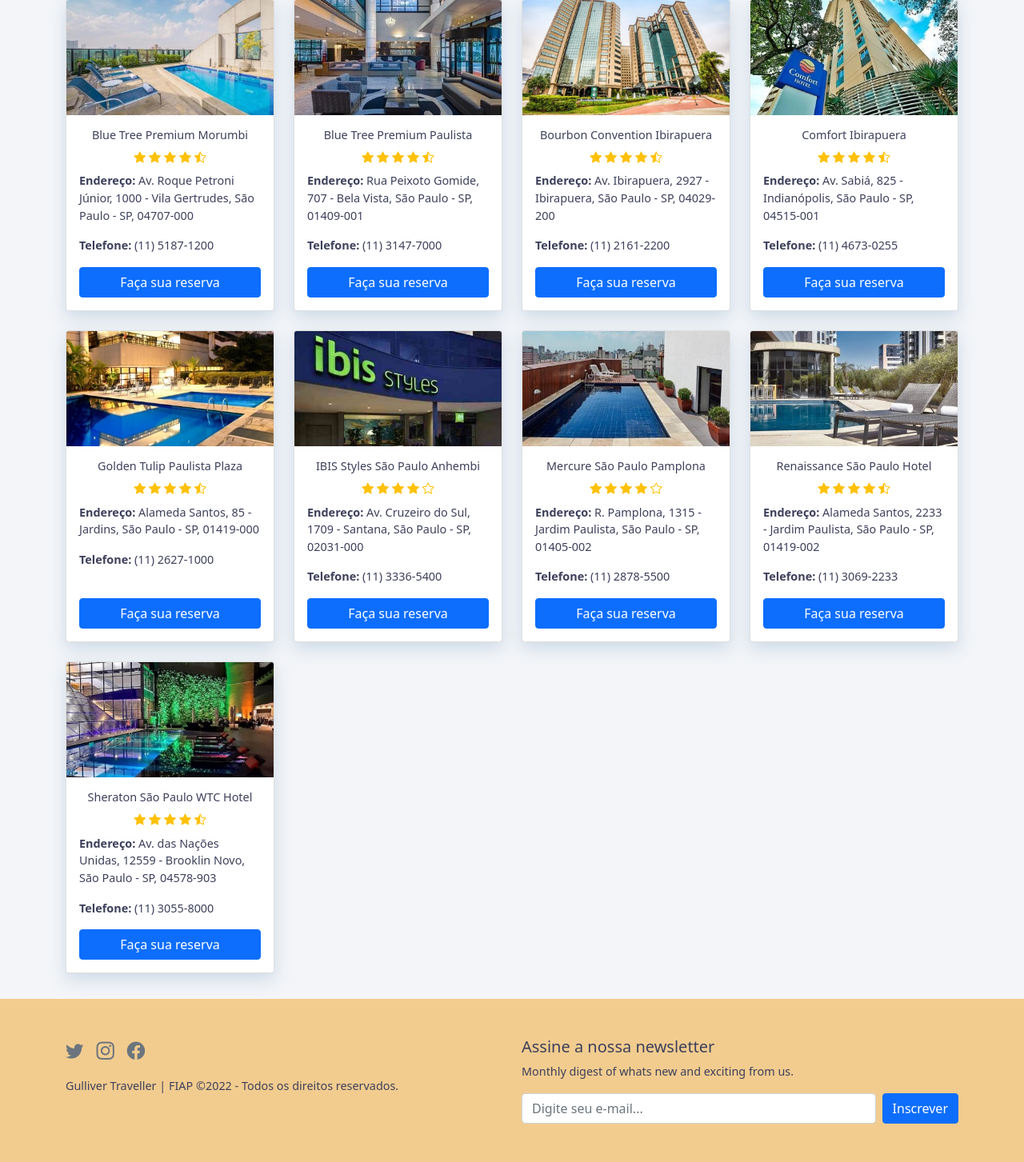
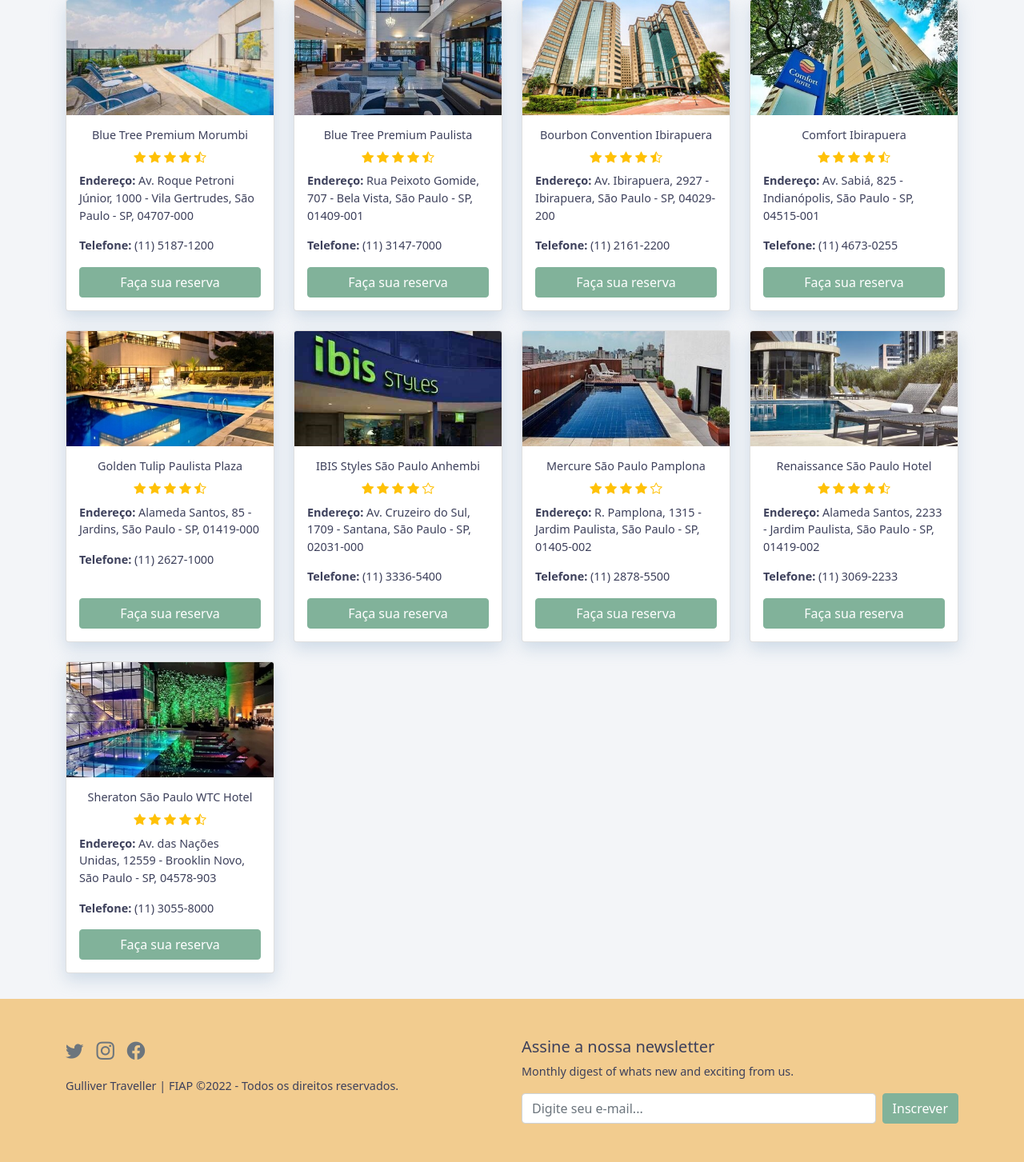
Before and after one commit to vizzacchi/GulliverTraveller, a PHP site: page /pages/hoteis.html in a window 1280 px wide. Shown: the part 192-1645 px from the top of the page at 80% size. Run offline with PHP 8.4, Linux system fonts and the light colour scheme; some libraries are stand-ins or nearby versions.

Commit message:
colocando os botões na nossa paleta

```diff
--- a/css/style.css
+++ b/css/style.css
@@ -159,6 +159,14 @@
     color: var(--font-color-link);
     font-weight: 700
 }
+.btn-primary{
+    background-color:#81b29a;
+    border-color: #81b29a;
+}
+.btn-primary:hover{
+    background-color:#F2CC8F;
+    border-color: #F2CC8F;
+}
 .reserva {
 	width: 100%;
     padding: 0 1rem 1rem 1rem
```
Also changed, not shown: _documentação/fase-04/MER.jpg (added), _documentação/fase-04/diagrama_caso_de_uso.jpeg (added), 4 other files.
